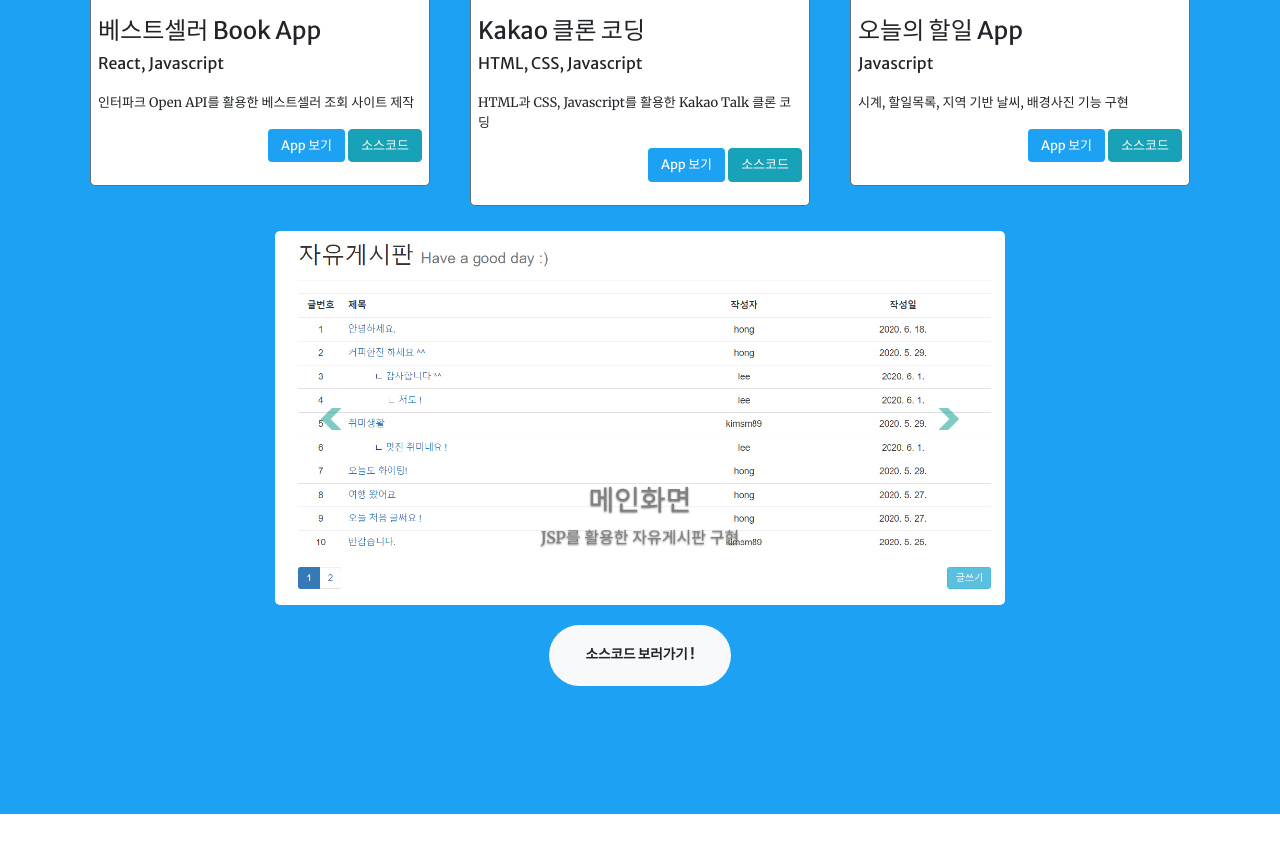
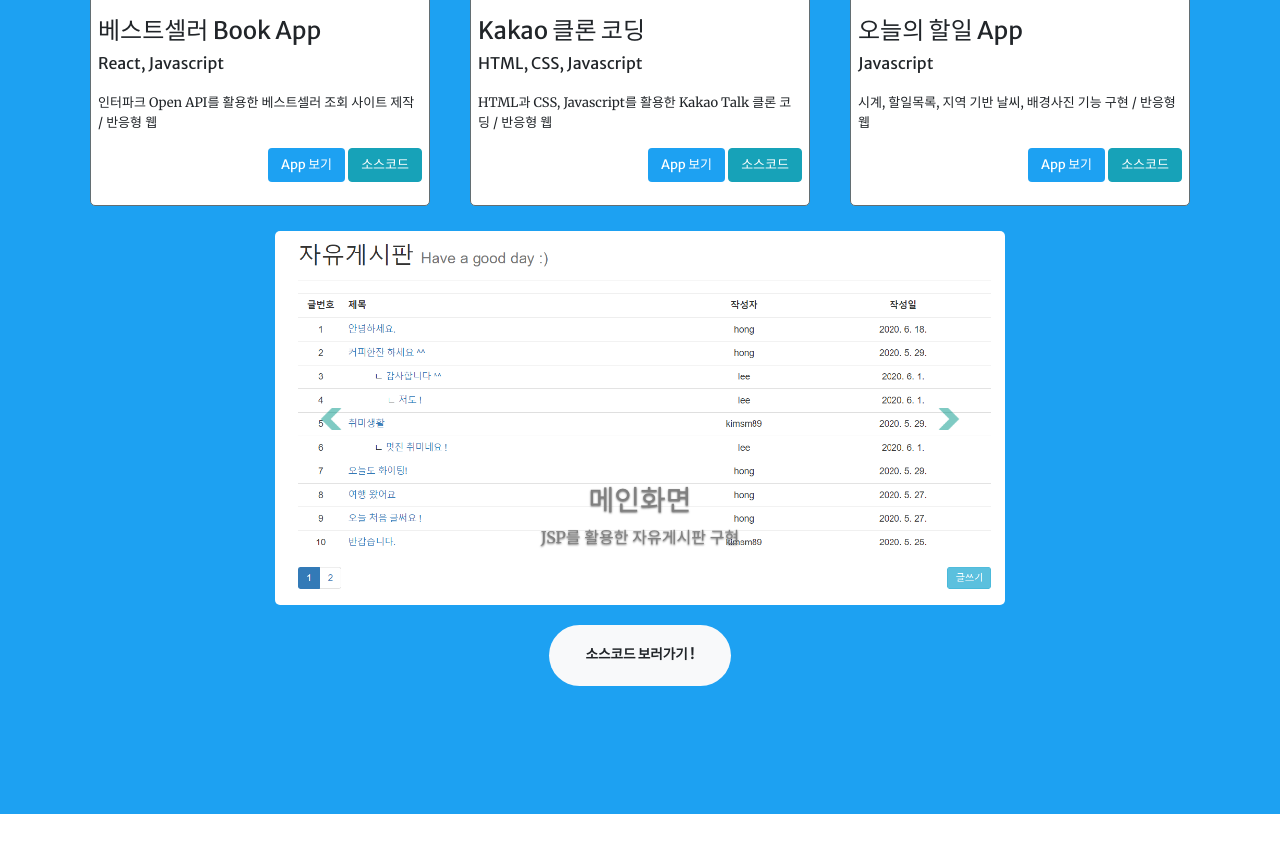
Before and after one commit to SungmiKim/ksm_portfolio, a plain HTML site: page index.html in a window 1280 px wide. Shown: the part 1305-2158 px from the top of the page. Drawn offline with nearby package versions, Linux system fonts and the light colour scheme.

Commit message:
2020-07-22
2020-07-22

```diff
--- a/index.html
+++ b/index.html
@@ -135,7 +135,8 @@
                 <h4>베스트셀러 Book App</h4>
                 <h6>React, Javascript</h6>
                 <p>
-                  인터파크 Open API를 활용한 베스트셀러 조회 사이트 제작
+                  인터파크 Open API를 활용한 베스트셀러 조회 사이트 제작 /
+                  반응형 웹
                 </p>
                 <div class="thumbnail-btn">
                   <p>
@@ -165,7 +166,8 @@
                 <h4>Kakao 클론 코딩</h4>
                 <h6>HTML, CSS, Javascript</h6>
                 <p>
-                  HTML과 CSS, Javascript를 활용한 Kakao Talk 클론 코딩
+                  HTML과 CSS, Javascript를 활용한 Kakao Talk 클론 코딩 / 반응형
+                  웹
                 </p>
                 <div class="thumbnail-btn">
                   <p>
@@ -195,7 +197,7 @@
                 <h4>오늘의 할일 App</h4>
                 <h6>Javascript</h6>
                 <p>
-                  시계, 할일목록, 지역 기반 날씨, 배경사진 기능 구현
+                  시계, 할일목록, 지역 기반 날씨, 배경사진 기능 구현 / 반응형 웹
                 </p>
                 <div class="thumbnail-btn">
                   <p>
```
